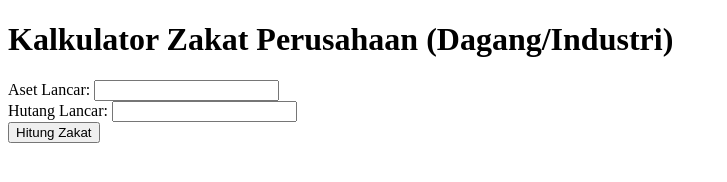
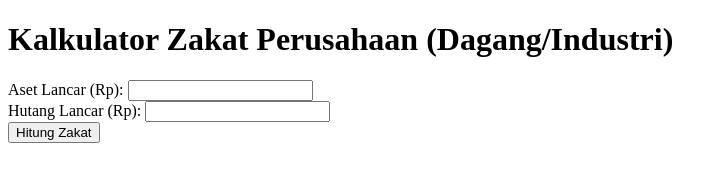
Before and after one commit to pengumpulanbma/webbma, a plain HTML site: page kalkulator-zakat-perusahaan1.html in a window 1280 px wide. Shown: the whole page, without its empty margins (0-727 px from the left). Drawn offline with Linux system fonts and the light colour scheme.

Commit message:
Update kalkulator-zakat-perusahaan1.html

```diff
--- a/kalkulator-zakat-perusahaan1.html
+++ b/kalkulator-zakat-perusahaan1.html
@@ -8,10 +8,10 @@
 <body>
 <h1>Kalkulator Zakat Perusahaan (Dagang/Industri)</h1>
 <form id="zakatForm">
-    <label for="asetLancar">Aset Lancar:</label>
+    <label for="asetLancar">Aset Lancar (Rp):</label>
     <input type="number" id="asetLancar" name="asetLancar" required>
     <br>
-    <label for="hutang">Hutang Lancar:</label>
+    <label for="hutang">Hutang Lancar (Rp):</label>
     <input type="number" id="hutang" name="hutang">
     <br>
     <button type="button" onclick="hitungZakat()">Hitung Zakat</button>
```
